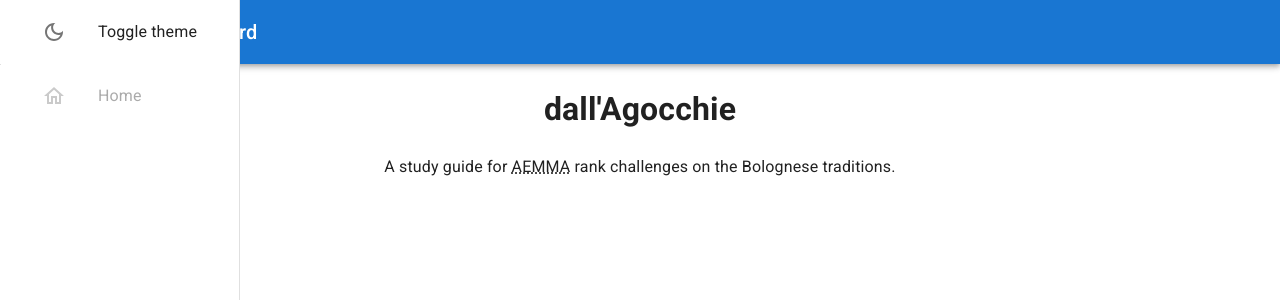
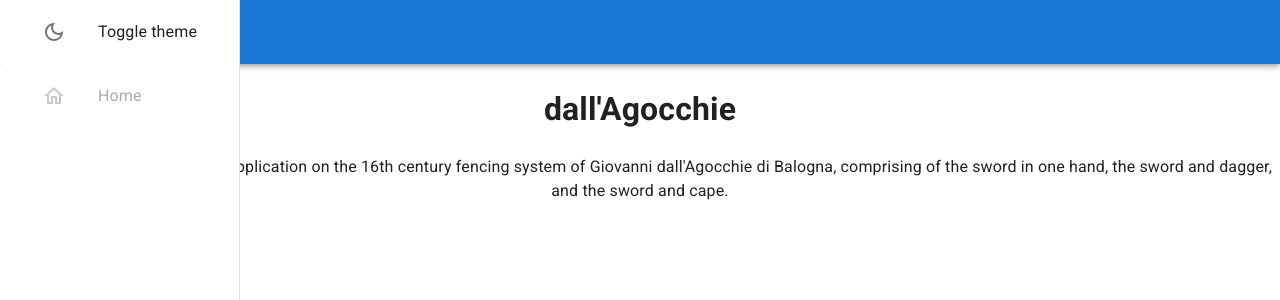
Before and after one commit to cass-h/dallagocchie, a React (Create React App) app: page / in a window 1280 px wide. Shown: the top 300 px of the page. Built offline with nearby package versions, Linux system fonts and the light colour scheme.

Commit message:
revised intended structure

```diff
--- a/src/app/pages/About.tsx
+++ b/src/app/pages/About.tsx
@@ -7,9 +7,11 @@ const About: React.FC = () => {
       <h1>About</h1>
       <p>TODO: Add disclaimer</p>
       <p>
-        This website is a work in progress, critereon of testing are not
-        determined by me and are subject to change. This app is intended as a
-        personal study guide and not an educational tool of its own merits.
+        This website is a work in progress. This app is intended as a personal
+        study guide, and companion app to direct instruction. It is not an
+        educational tool of its own merits, nor a direct translation, but
+        describes an interpretation and understanding of the system, and as such
+        may be altered as my understanding shifts.
       </p>
     </>
   );
--- a/src/app/pages/Home.tsx
+++ b/src/app/pages/Home.tsx
@@ -3,15 +3,12 @@ import { Container } from '../components/Container';
 const Home: React.FC = () => {
   return (
     <>
-      <Container title="dall'Agocchie's Sidesword"></Container>
+      <Container title="Sidesword Schollar"></Container>
       <h1>dall'Agocchie</h1>
       <p>
-        {' '}
-        A study guide for{' '}
-        <abbr title="Academy of European Medieval Martial Arts">
-          AEMMA
-        </abbr>{' '}
-        rank challenges on the Bolognese traditions.
+        A study guide and companion application on the 16th century fencing
+        system of Giovanni dall'Agocchie di Balogna, comprising of the sword in
+        one hand, the sword and dagger, and the sword and cape.
       </p>
     </>
   );
--- a/src/app/pages/sa/Index.tsx
+++ b/src/app/pages/sa/Index.tsx
@@ -7,24 +7,21 @@ const SwordAloneIndex: FC = () => {
       <Container title={'Sword Alone'}></Container>
       <h1>Sword Alone</h1>
       <p>
-        In this section you will find the foundations of dall'Agocchie's system,
-        including the properties of the sword, how to hold it, the guards, the
-        steps, the strikes, how to defend in guard, how to strike someone in
-        guard, the definition and theory of tempi, and the crossing of the
-        sword. Knowledge of this section and a demonstrated ability to utilize
-        the system comrprize the Scholler rank.
+        In this section you will find the bulk of the critical knowledge to
+        fight with the 16th century sword, as dall'Agocchie believed knowing to
+        defend oneself with the sword in one hand was required to effectively
+        use a secondary weapon.the guards, the strikes, how to defend in guard,
+        how to strike someone in guard, and the crossing of the sword
       </p>
     </>
   );
 };
 /* TODO: The sword alone
- on the sword
  on the guards
 	 stretta vs alta
- on the steps
  on the strikes
-	 mandritto vs riverso
 	 high vs low
+	 vertical vs horizontal
 	 thrusts
 	 stramazzone
  defenses
@@ -45,8 +42,7 @@ const SwordAloneIndex: FC = () => {
 	 porta di ferro stretta
 	 cinghiale porta di ferro
 	 alicorne
- tempo and crossings
-	 time vs opportunity
+ crossings
 	 true side (mandritto)
 	 false side (riverso)
 */
```
Also changed, not shown: src/app/pages/foundations/Index.tsx (added, +26 -0 lines).
